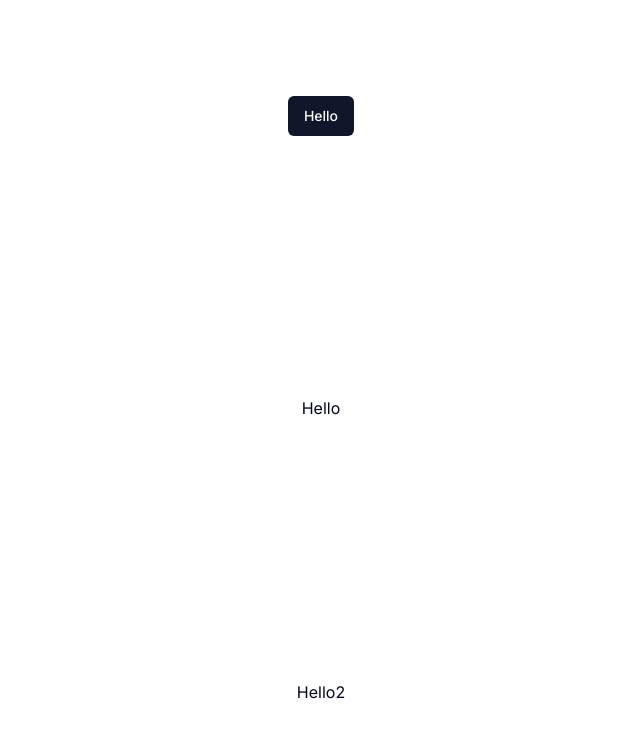
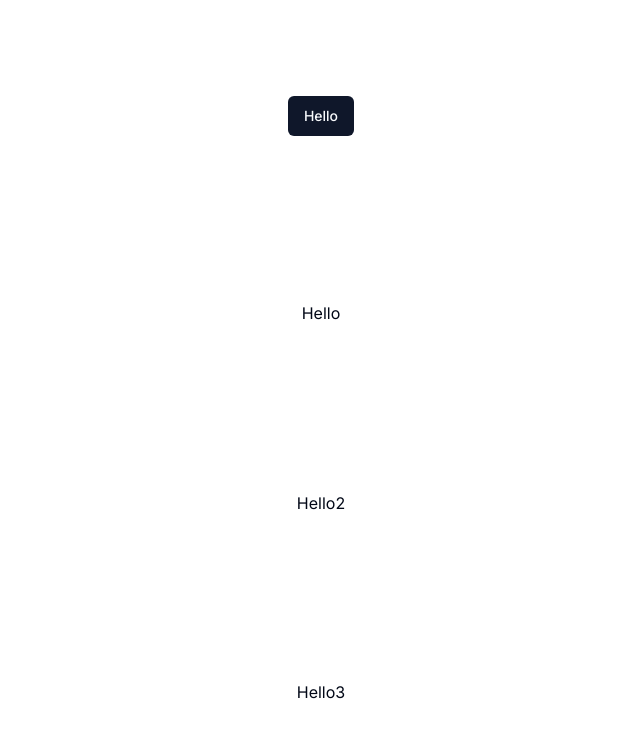
Before and after one commit to ingcarlostello/appyenda, a Next.js app: page / in a window 1280 px wide. Shown: the top 738 px of the page, without its empty margins (319-959 px from the left). Built offline with nearby package versions, Linux system fonts and the light colour scheme.

Commit message:
test: probando desde rama

```diff
--- a/app/page.tsx
+++ b/app/page.tsx
@@ -6,6 +6,7 @@ export default function Home() {
       <Button>Hello</Button>
       <h1>Hello</h1>
       <h1>Hello2</h1>
+      <h2>Hello3</h2>
     </main>
   );
 }
```
